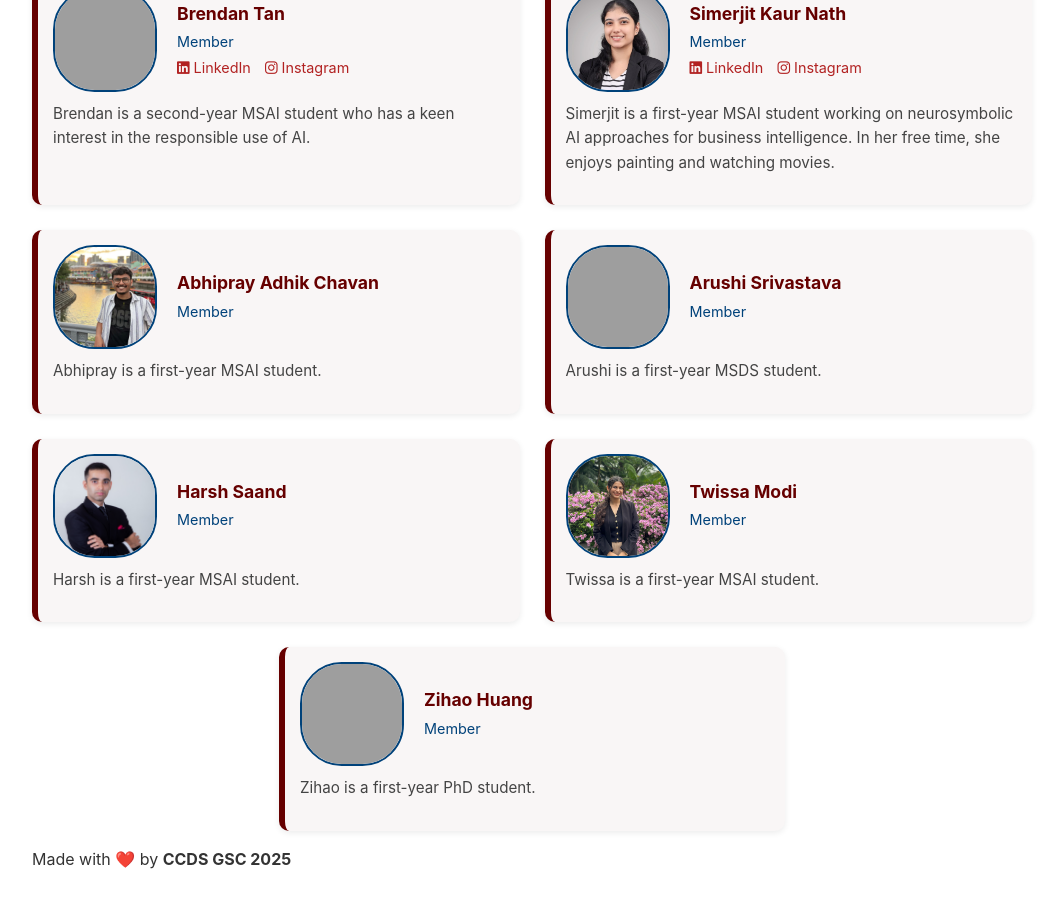
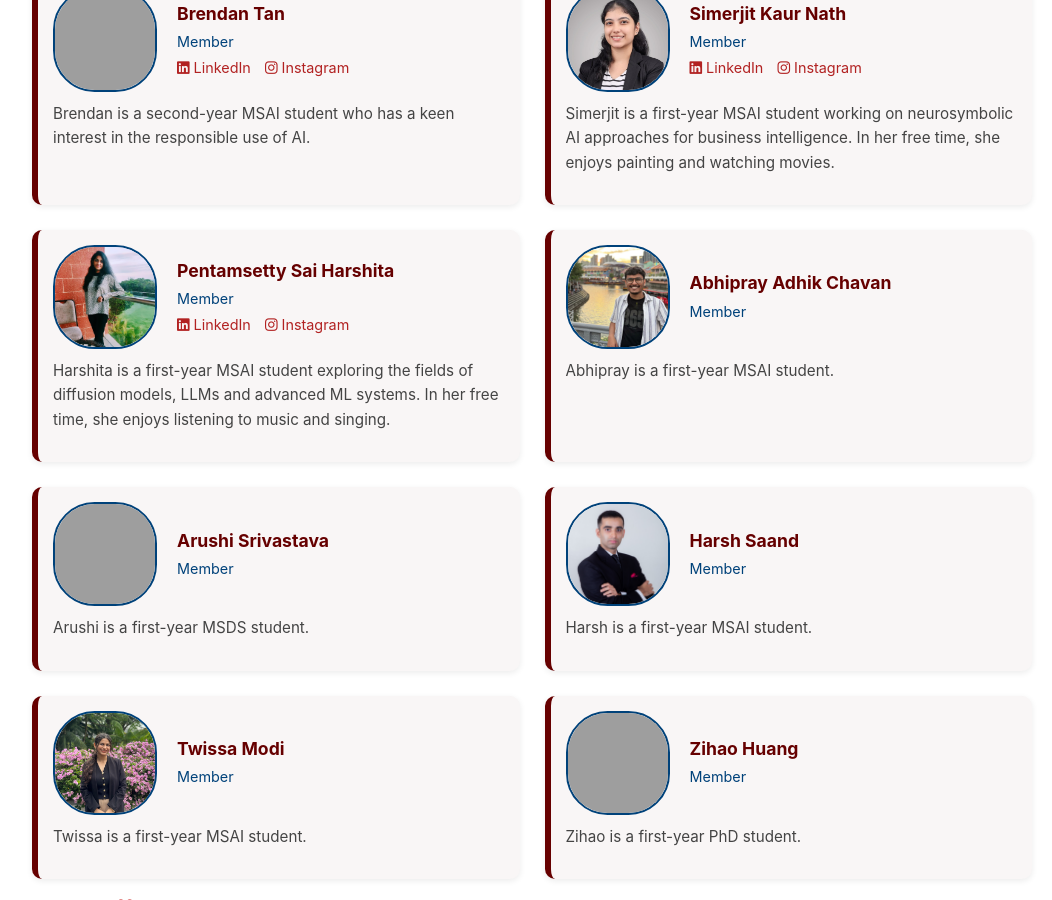
Before and after one commit to ccds-gsc/ccds-gsc.github.io, a Jekyll site: the page team.html, which Jekyll copies as it is, in a window 1280 px wide and 900 px high, scrolled down 1943 px, cut to the strip 0-900 px from the top of the window. Shown: the whole strip, without its empty margins (108-1160 px from the left). Built offline with Jekyll 4.4.1, drawn with Linux system fonts in a browser that asks for light colours; grey boxes are pictures that could not be loaded.

Commit message:
Update team.html

```diff
--- a/team.html
+++ b/team.html
@@ -394,6 +394,26 @@
     <!-- Member 15 -->
     <div class="member-card">
       <div class="member-header">
+        <img src="./assets/img/profile/harshita.jpeg" alt="Harshita">
+        <div>
+          <p class="member-name">Pentamsetty Sai Harshita</p>
+          <p class="member-role">Member</p>
+          <a href="https://www.linkedin.com/in/pentamsetty-sai-harshita-04486b202/" class="social-link" target="_blank">
+            <i class="fab fa-linkedin"></i>LinkedIn
+          </a>
+          <a href="https://www.instagram.com/sai.harshita07/" class="social-link" target="_blank">
+            <i class="fab fa-instagram"></i>Instagram
+          </a>
+        </div>
+      </div>
+      <p class="member-desc">
+      Harshita is a first-year MSAI student exploring the fields of diffusion models, LLMs and advanced ML systems. In her free time, she enjoys listening to music and singing.
+      </p>
+    </div>
+
+    <!-- Member 16 -->
+    <div class="member-card">
+      <div class="member-header">
         <img src="./assets/img/profile/abhipray.jpg" alt="Abhipray">
         <div>
           <p class="member-name">Abhipray Adhik Chavan</p>
@@ -405,7 +425,7 @@
       </p>
     </div>
 
-    <!-- Member 16 -->
+    <!-- Member 17 -->
     <div class="member-card">
       <div class="member-header">
         <img src="./assets/img/profile/arushi.jpg" alt="Arushi">
@@ -419,7 +439,7 @@
       </p>
     </div>
 
-    <!-- Member 17 -->
+    <!-- Member 18 -->
     <div class="member-card">
       <div class="member-header">
         <img src="./assets/img/profile/harsh.JPG" alt="Harsh">
@@ -433,7 +453,7 @@
       </p>
     </div>
 
-    <!-- Member 18 -->
+    <!-- Member 19 -->
     <div class="member-card">
       <div class="member-header">
         <img src="./assets/img/profile/twissa.JPG" alt="Twissa">
@@ -447,7 +467,7 @@
       </p>
     </div>
 
-    <!-- Member 19 -->
+    <!-- Member 20 -->
     <div class="member-card">
       <div class="member-header">
         <img src="./assets/img/profile/zihao.JPG" alt="Zihao">
```
